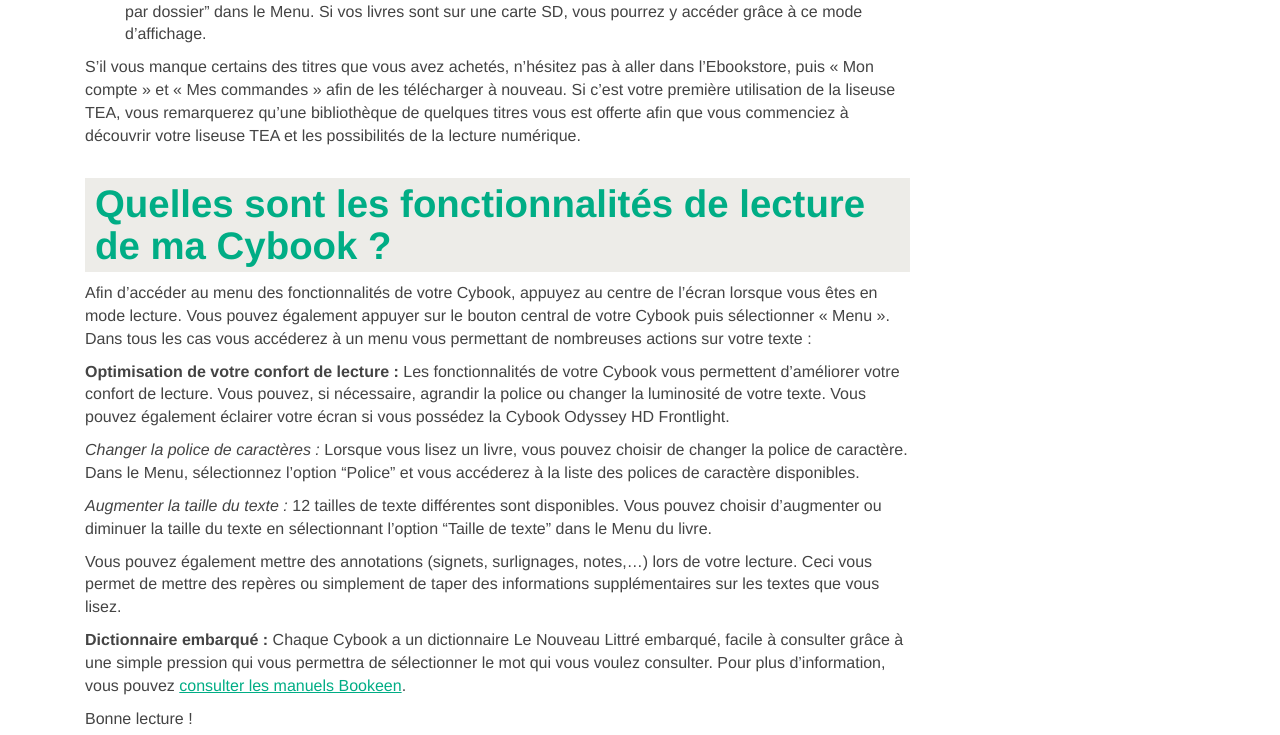
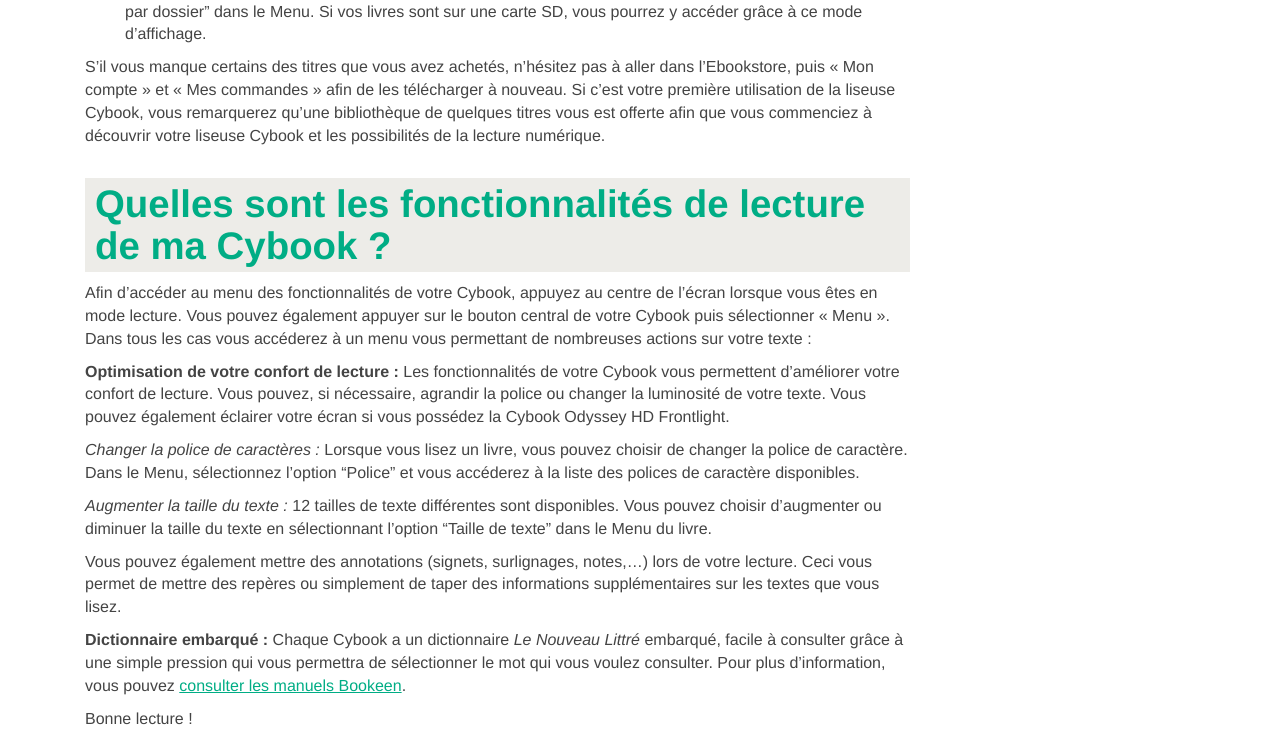
Before and after one commit to TEA-ebook/help-center, a Jekyll site: the page built from _pages/web-cybook.md, in a window 1280 px wide and 1400 px high, scrolled down 8053 px. Shown: the part 577-1312 px from the top of the window. Built offline with Jekyll 4.4.1, drawn with Linux system fonts in a browser that asks for light colours; nearby versions of some CDN libraries; Markdown is read by kramdown in place of the engine named in the settings; some of the changed text lies outside the part shown.

Commit message:
Mod: update route web+cybook

```diff
--- a/_includes/lire-cybook.md
+++ b/_includes/lire-cybook.md
@@ -18,7 +18,7 @@
 Afin d'accéder à ces dossiers et à leur contenu il vous faut sélectionner l'option "Affichage par dossier" dans le Menu. Si vos livres sont sur une carte SD, vous pourrez y accéder grâce à ce mode d'affichage.
 
 S’il vous manque certains des titres que vous avez achetés, n’hésitez pas à aller dans l’Ebookstore, puis « Mon compte » et « Mes commandes » afin de les télécharger à nouveau.
-Si c’est votre première utilisation de la liseuse TEA, vous remarquerez qu’une bibliothèque de quelques titres vous est offerte afin que vous commenciez à découvrir votre liseuse TEA et les possibilités de la lecture numérique.
+Si c’est votre première utilisation de la liseuse Cybook, vous remarquerez qu’une bibliothèque de quelques titres vous est offerte afin que vous commenciez à découvrir votre liseuse Cybook et les possibilités de la lecture numérique.
 
 {% include anchor.html id="fonctionnalites-lecture-c" label="Quelles sont les fonctionnalités de lecture de ma Cybook ?" %}
 ### Quelles sont les fonctionnalités de lecture de ma Cybook ?
@@ -37,7 +37,7 @@
 Vous pouvez également mettre des annotations (signets, surlignages, notes,…) lors de votre lecture. Ceci vous permet de mettre des repères ou simplement de taper des informations supplémentaires sur les textes que vous lisez.
 
 **Dictionnaire embarqué :**
-Chaque Cybook a un dictionnaire Le Nouveau Littré embarqué, facile à consulter grâce à une simple pression qui vous permettra de sélectionner le mot qui vous voulez consulter.
+Chaque Cybook a un dictionnaire *Le Nouveau Littré* embarqué, facile à consulter grâce à une simple pression qui vous permettra de sélectionner le mot qui vous voulez consulter.
 Pour plus d’information, vous pouvez [consulter les manuels Bookeen](http://www.bookeen.com/fr/support_download).
 
 Bonne lecture !
--- a/_includes/telecharger-liseuse.md
+++ b/_includes/telecharger-liseuse.md
@@ -1,6 +1,6 @@
 ![](/images/telecharger-liseuse-1.jpg)
 
-- Allumez votre liseuse TEA et allez sur l’Ebookstore/Librairie depuis la page d’accueil.
+- Allumez votre liseuse et allez sur l’Ebookstore/Librairie depuis la page d’accueil.
 - Sélectionnez « Mon compte », identifiez-vous si nécessaire.
-- Sélectionnez « Mes commandes », vous retrouverez toutes vos commandes passées depuis le site Internet ou depuis l’ebookstore de la liseuse TEA.
+- Sélectionnez « Mes commandes », vous retrouverez toutes vos commandes passées depuis le site Internet ou depuis l’ebookstore de la liseuse.
 - Il ne vous reste plus qu’à télécharger les e-books que vous avez achetés précédemment.
```
